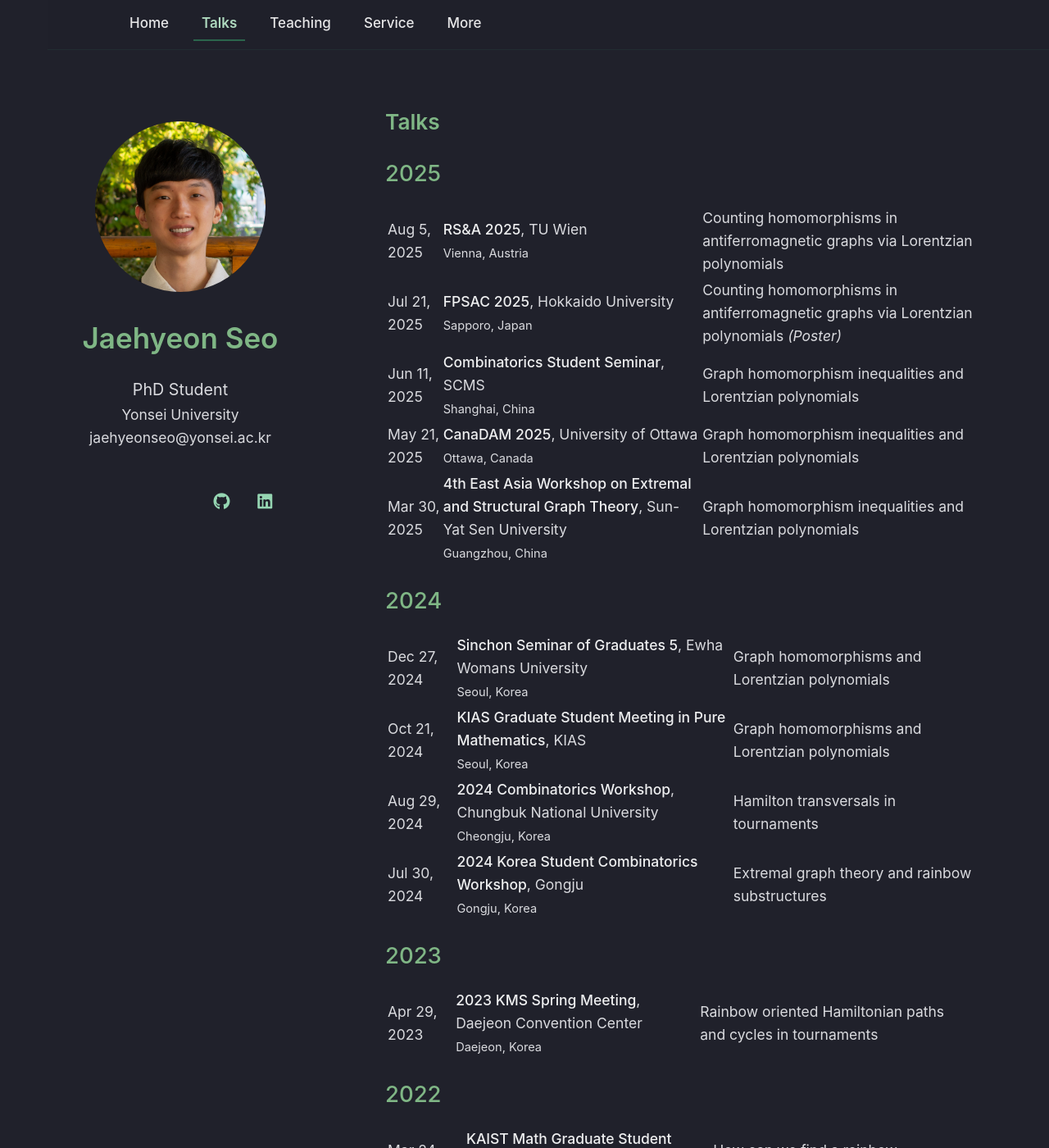
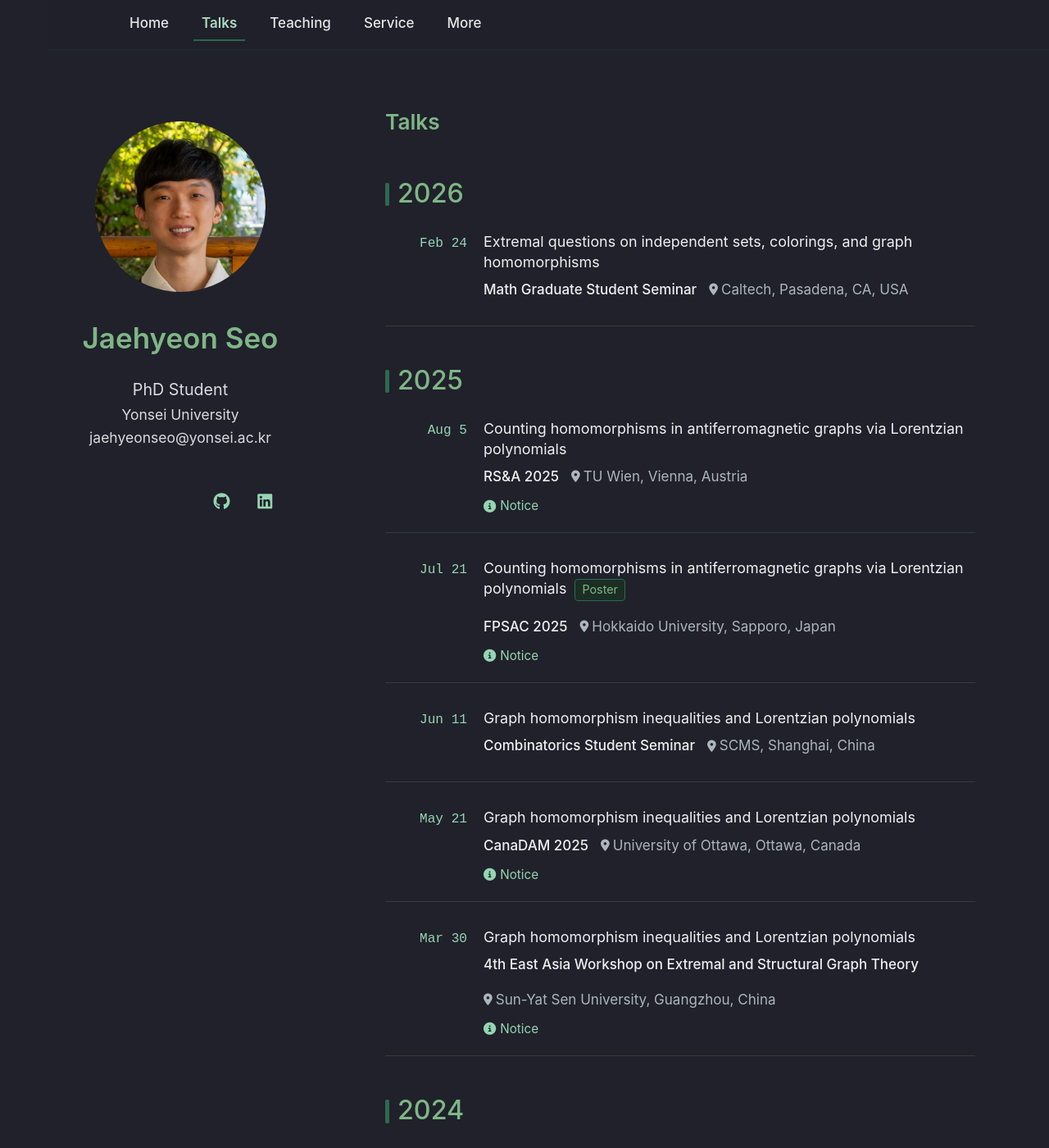
Before and after one commit to thegreatseo/thegreatseo.github.io, a Jekyll site: the page built from talks.md, in a window 1280 px wide and 1400 px high. Shown: the whole window at 82% size. Built offline with Jekyll 4.4.1, drawn with Linux system fonts in a browser that asks for light colours; a style sheet for code colours, icons or effects is not loaded; some of the changed text lies outside the part shown.

Commit message:
Update the talk page

```diff
--- a/_includes/talks.md
+++ b/_includes/talks.md
@@ -1,27 +1,50 @@
-## 2025
+<div class="talks-container">
+  {% assign talks_by_year = site.data.talks.main | group_by: "year" %}
+  {% for year_group in talks_by_year %}
+    <div class="year-block">
+      <h2 class="year-heading">{{ year_group.name }}</h2>
 
-| Aug 5, 2025 | **RS&A 2025**, TU Wien <br> <small>Vienna, Austria</small> | Counting homomorphisms in antiferromagnetic graphs via Lorentzian polynomials |
-| Jul 21, 2025 | **FPSAC 2025**, Hokkaido University <br> <small>Sapporo, Japan</small> | Counting homomorphisms in antiferromagnetic graphs via Lorentzian polynomials *(Poster)* |
-| Jun 11, 2025 | **Combinatorics Student Seminar**, SCMS <br> <small>Shanghai, China</small> | Graph homomorphism inequalities and Lorentzian polynomials |
-| May 21, 2025 | **CanaDAM 2025**, University of Ottawa <br> <small>Ottawa, Canada</small> | Graph homomorphism inequalities and Lorentzian polynomials |
-| Mar 30, 2025 | **4th East Asia Workshop on Extremal and Structural Graph Theory**, Sun-Yat Sen University <br> <small>Guangzhou, China</small> | Graph homomorphism inequalities and Lorentzian polynomials |
+      <div class="talk-list">
+        {% for talk in year_group.items %}
+          <div class="talk-item">
+            <div class="talk-date">
+                <span class="day-month">
+                    {% assign date_parts = talk.date | split: " " %}
+                    {{ date_parts[0] | slice: 0, 3 }} {{ date_parts[1] }}
+                </span>
+            </div>
 
-## 2024
+            <div class="talk-content">
+              <h3 class="talk-title">{{ talk.title }}
+                {% if talk.type %}
+                    &nbsp;<span class="talk-badge">{{ talk.type }}</span>
+                {% endif %}
+              </h3>
+              <div class="talk-metadata">
+                <span class="talk-event"><strong>{{ talk.event }}</strong></span>
+                <span class="talk-location">
+                  <i class="fa-solid fa-location-dot"></i> {{ talk.venue }}, {{ talk.city }}{% if talk.country %}, {{ talk.country }}{% endif %}
+                </span>
+              </div>
 
-| Dec 27, 2024 | **Sinchon Seminar of Graduates 5**, Ewha Womans University <br> <small>Seoul, Korea</small> | Graph homomorphisms and Lorentzian polynomials |
-| Oct 21, 2024 | **KIAS Graduate Student Meeting in Pure Mathematics**, KIAS <br> <small>Seoul, Korea</small> | Graph homomorphisms and Lorentzian polynomials |
-| Aug 29, 2024 | **2024 Combinatorics Workshop**, Chungbuk National University <br> <small>Cheongju, Korea</small> | Hamilton transversals in tournaments |
-| Jul 30, 2024 | **2024 Korea Student Combinatorics Workshop**, Gongju <br> <small>Gongju, Korea</small> | Extremal graph theory and rainbow substructures |
-
-## 2023
-
-| Apr 29, 2023 | **2023 KMS Spring Meeting**, Daejeon Convention Center <br> <small>Daejeon, Korea</small> | Rainbow oriented Hamiltonian paths and cycles in tournaments |
-
-## 2022
-
-| Mar 24, 2022 | **KAIST Math Graduate Student Seminar**, KAIST <br> <small>Online</small> | How can we find a rainbow subgraph? |
-| Jan 18, 2022 | **Discrete Math Seminar**, IBS DIMAG <br> <small>Daejeon, Korea</small> | A rainbow Turán problem for color-critical graphs |
-
-## 2021
-
-| Dec 21, 2021 | **2021 Combinatorics Workshop**, The Bloomvista <br> <small>Yangpyeong, Korea</small> | On multicolor extremal problems |
+              <div class="talk-links">
+                {% if talk.notice %}
+                  <a href="{{ talk.notice }}" target="_blank"><i class="fa-solid fa-circle-info"></i> Notice</a>
+                {% endif %}
+                {% if talk.slide %}
+                  <a href="{{ talk.slide | relative_url }}" target="_blank"><i class="fa-solid fa-file-powerpoint"></i> Slides</a>
+                {% endif %}
+                {% if talk.poster %}
+                  <a href="{{ talk.poster | relative_url }}" target="_blank"><i class="fa-solid fa-image"></i> Poster</a>
+                {% endif %}
+                {% if talk.video %}
+                  <a href="{{ talk.video }}" target="_blank"><i class="fa-solid fa-video"></i> Video</a>
+                {% endif %}
+              </div>
+            </div>
+          </div>
+        {% endfor %}
+      </div>
+    </div>
+  {% endfor %}
+</div>
--- a/_layouts/homepage.html
+++ b/_layouts/homepage.html
@@ -47,6 +47,7 @@
     {% endif %}
 
     <link rel="stylesheet" href="{{ '/assets/css/nav.css' | relative_url }}">
+    <link rel="stylesheet" href="{{ '/assets/css/talks.css' | relative_url }}">
 
     <script>
     function toggleNav() {
--- /dev/null
+++ b/assets/css/talks.css
@@ -0,0 +1,132 @@
+/* Container and Section Title */
+.talks-container {
+    max-width: 800px;
+    margin: 0 auto;
+}
+
+.section-title {
+    border-bottom: 2px solid #2D6A4F;
+    padding-bottom: 10px;
+    margin-bottom: 40px;
+}
+
+/* Year Headings */
+.year-heading {
+    font-size: 1.8rem;
+    color: #7FB685; /* Muted Moss */
+    margin: 40px 0 20px;
+    position: relative;
+    padding-left: 15px;
+}
+
+.year-heading::before {
+    content: "";
+    position: absolute;
+    left: 0;
+    top: 50%;
+    transform: translateY(-45%);
+    width: 5px;
+    height: 1.6rem;
+    background: #2D6A4F;
+    border-radius: 2px;
+}
+
+/* Individual Talk Items */
+.talk-item {
+    display: flex;
+    gap: 20px;
+    margin-bottom: 30px;
+    padding-bottom: 20px;
+    border-bottom: 1px solid rgba(127, 182, 133, 0.2);
+}
+
+.talk-date {
+    flex: 0 0 100px;
+    text-align: right;
+    font-family: monospace;
+}
+
+.day-month {
+    font-size: 0.9rem;
+    color: #95D5B2;
+    /* text-transform: uppercase; */
+    font-weight: 500;
+}
+
+.talk-content {
+    flex: 1;
+}
+
+.talk-title {
+    font-size: 1.0rem;
+    margin: 0 0 8px 0;
+    color: #eeeff0;
+    line-height: 1.4;
+    font-weight: normal;
+}
+
+.talk-metadata {
+    font-size: 0.95rem;
+    margin-bottom: 10px;
+    display: flex;
+    flex-wrap: wrap;
+    gap: 15px;
+    align-items: center; /* This forces the icon and text to align their centers */
+}
+
+.talk-event {
+    color: #95D5B2;
+}
+
+.talk-location {
+    display: inline-flex;
+    align-items: center; /* Ensures the pin and 'Pasadena, CA' are perfectly level */
+    color: #adb5bd;
+}
+
+.talk-location i {
+    font-size: 0.8rem;
+    margin-right: 4px;
+}
+
+/* Badges & Links */
+.talk-badge {
+    display: inline-block;
+    background: #1b2e23;
+    color: #7FB685;
+    padding: 2px 8px;
+    border-radius: 4px;
+    font-size: 0.8rem;
+    margin-bottom: 10px;
+    border: 1px solid #2D6A4F;
+}
+
+.talk-links {
+    display: flex;
+    gap: 15px;
+    font-size: 0.85rem;
+}
+
+.talk-links a {
+    color: #95D5B2;
+    transition: color 0.3s ease, transform 0.2s ease;
+    display: inline-flex;
+    align-items: center;
+    gap: 5px;
+}
+
+.talk-links a:hover {
+    color: white;
+    transform: translateY(-1px);
+}
+
+/* Responsive Stacking */
+@media (max-width: 600px) {
+    .talk-item {
+        flex-direction: column;
+        gap: 10px;
+    }
+    .talk-date {
+        text-align: left;
+    }
+}
```
Also changed, not shown: _data/talks.yml (+180 -0 lines).
